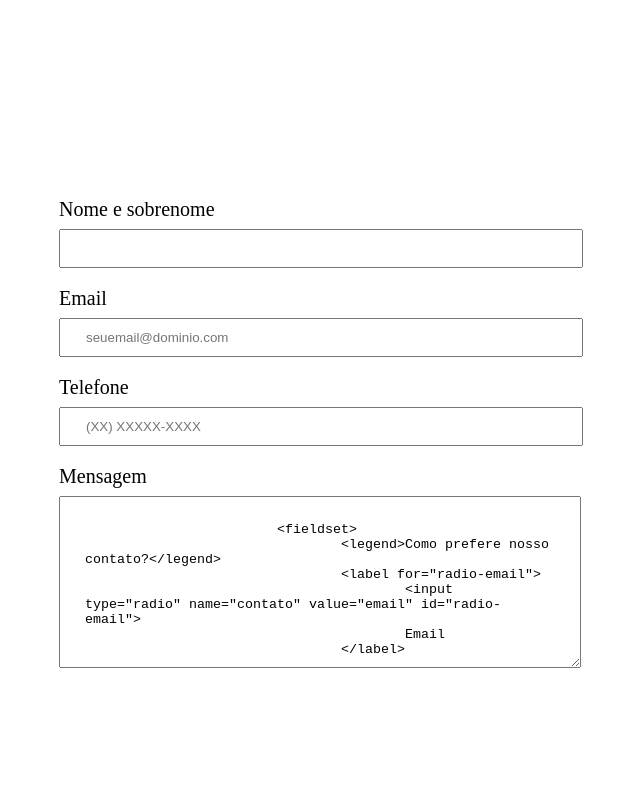
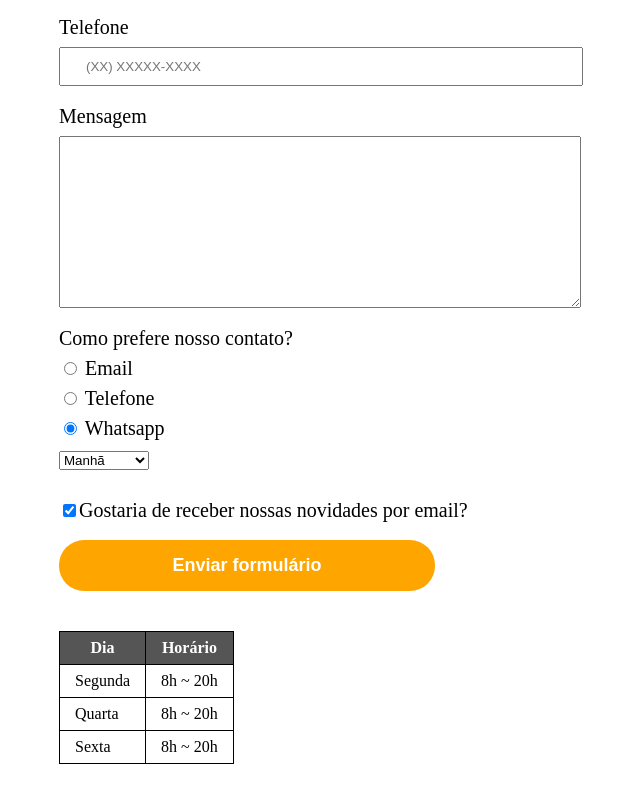
Before and after one commit to pleasematheus/barbearia, a plain HTML site: page contato.html in a window 1280 px wide. Shown: the part 500-1290 px from the top of the page, without its empty margins (111-751 px from the left). After the commit the page ends 1264 px from the top, so only its background shows below. Drawn offline with Linux system fonts and the light colour scheme.

Commit message:
New features

```diff
--- a/contato.html
+++ b/contato.html
@@ -34,7 +34,7 @@
 			<input type="tel" id="telefone" class="input-padrao" required placeholder="(XX) XXXXX-XXXX">
 
 			<label for="mensagem">Mensagem</label>
-			<textarea cols="70" rows="10" id="mensagem" class="input-padrao">
+			<textarea cols="70" rows="10" id="mensagem" class="input-padrao"></textarea>
 
 			<fieldset>
 				<legend>Como prefere nosso contato?</legend>
--- a/produtos.css
+++ b/produtos.css
@@ -84,7 +84,7 @@ main {
 }
 
 form {
-	margin: 400px 0;
+	margin: 40px 0;
 }
 
 form label, form legend {
@@ -99,3 +99,40 @@ form label, form legend {
 	padding: 10px 25px;
 	width: 50%;
 }
+
+.checkbox {
+	margin: 20px 0;
+}
+
+.enviar {
+	width: 40%;
+	padding: 15px 0;
+	background: orange;
+	color: white;
+	font-weight: bold;
+	font-size: 18px;
+	border: none;
+	border-radius: 25px;
+	transition: 0.075s all;
+	cursor: pointer;
+}
+
+.enviar:hover {
+	background: darkorange;
+	transform: scale(1.05);
+}
+
+.table{
+	margin: 20px 0 40px;
+}
+
+thead{
+	background: #555555;
+	color: white;
+	font-weight: bold;
+}
+
+td ,th {
+	border: 1px solid #000000;
+	padding: 8px 15px;
+}
```
